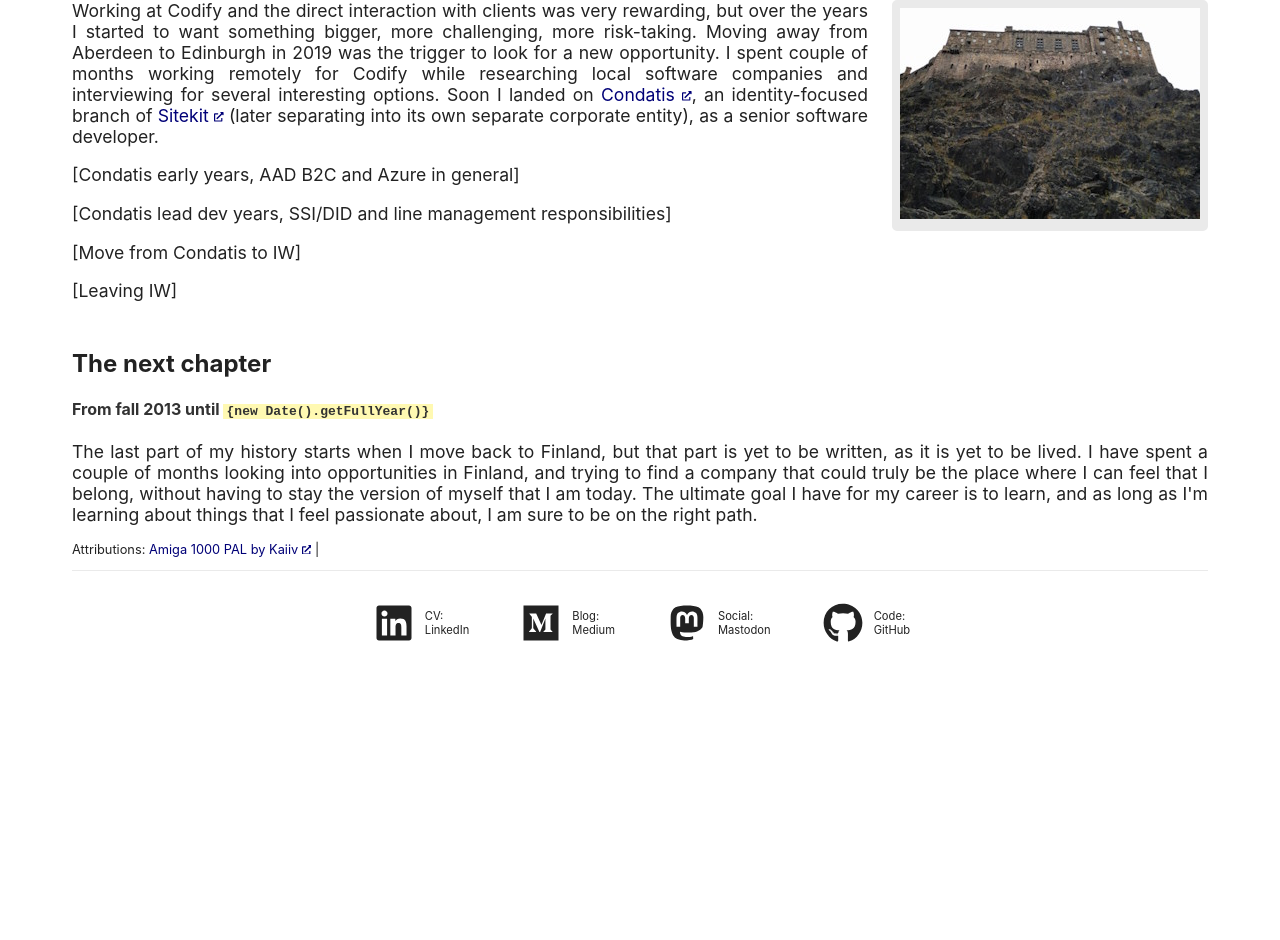
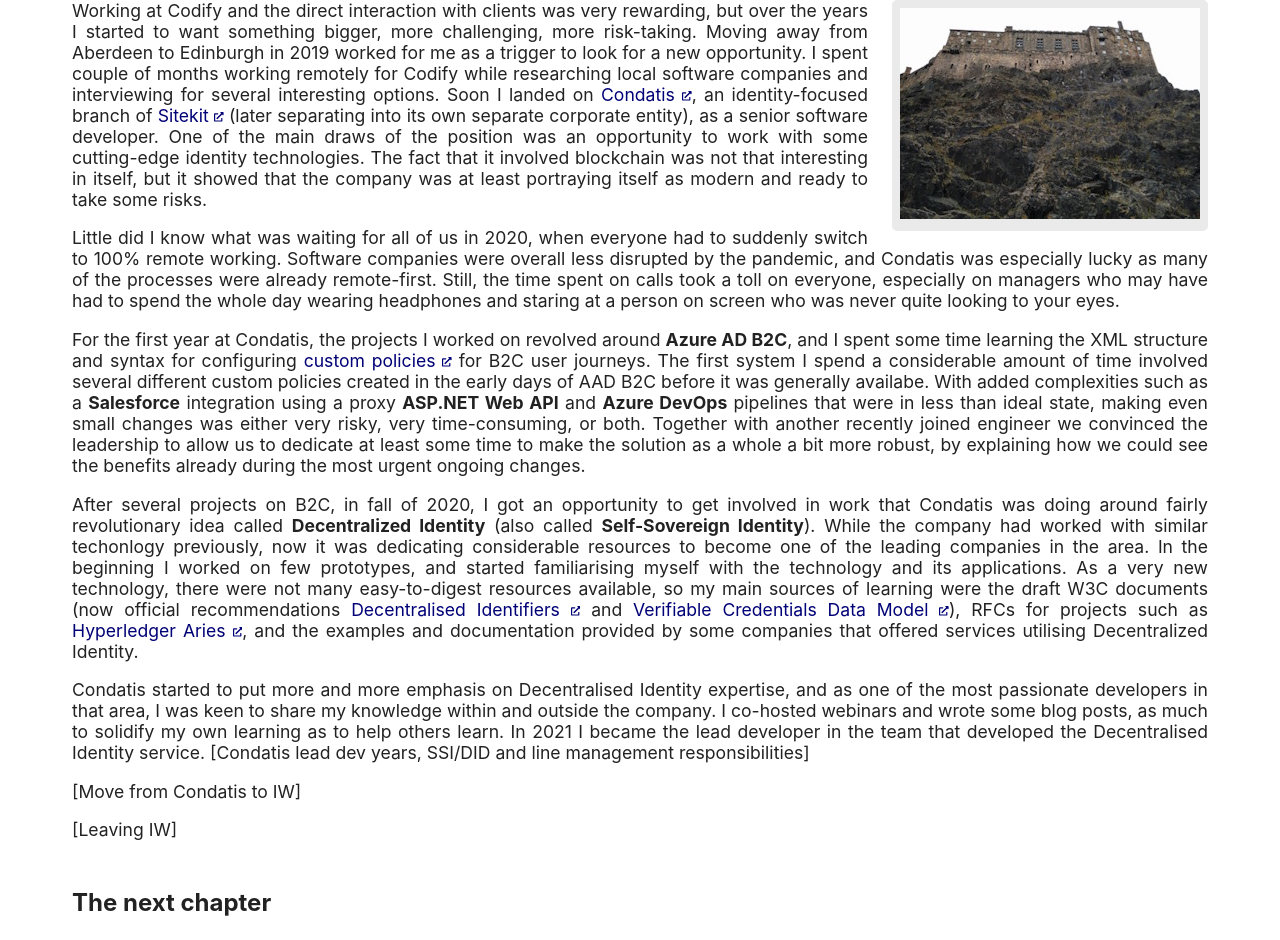
Before and after one commit to vuorinem/mikko.vuorinen.info, a Next.js app: page /history in a window 1280 px wide. Shown: the part 7425-8365 px from the top of the page. Before the commit the page ends 8100 px from the top, so only its background shows below. Built offline with nearby package versions, Linux system fonts and the light colour scheme; a web font is replaced by a local one.

Commit message:
Add Condatis content in history page

```diff
--- a/app/history/page.tsx
+++ b/app/history/page.tsx
@@ -236,12 +236,19 @@ export default function History() {
                         alt="Edinburgh castle" />
                 </div>
                 <p>
-                    Working at Codify and the direct interaction with clients was very rewarding, but over the years I started to want something bigger, more challenging, more risk-taking. Moving away from Aberdeen to Edinburgh in 2019 was the trigger to look for a new opportunity. I spent couple of months working remotely for Codify while researching local software companies and interviewing for several interesting options. Soon I landed on <ExternalLink href="https://condatis.com/">Condatis</ExternalLink>, an identity-focused branch of <ExternalLink href="https://sitekit.co.uk/">Sitekit</ExternalLink> (later separating into its own separate corporate entity), as a senior software developer.
+                    Working at Codify and the direct interaction with clients was very rewarding, but over the years I started to want something bigger, more challenging, more risk-taking. Moving away from Aberdeen to Edinburgh in 2019 worked for me as a trigger to look for a new opportunity. I spent couple of months working remotely for Codify while researching local software companies and interviewing for several interesting options. Soon I landed on <ExternalLink href="https://condatis.com/">Condatis</ExternalLink>, an identity-focused branch of <ExternalLink href="https://sitekit.co.uk/">Sitekit</ExternalLink> (later separating into its own separate corporate entity), as a senior software developer. One of the main draws of the position was an opportunity to work with some cutting-edge identity technologies. The fact that it involved blockchain was not that interesting in itself, but it showed that the company was at least portraying itself as modern and ready to take some risks.
                 </p>
                 <p>
-                    [Condatis early years, AAD B2C and Azure in general]
+                    Little did I know what was waiting for all of us in 2020, when everyone had to suddenly switch to 100% remote working. Software companies were overall less disrupted by the pandemic, and Condatis was especially lucky as many of the processes were already remote-first. Still, the time spent on calls took a toll on everyone, especially on managers who may have had to spend the whole day wearing headphones and staring at a person on screen who was never quite looking to your eyes.
                 </p>
                 <p>
+                    For the first year at Condatis, the projects I worked on revolved around <b>Azure AD B2C</b>, and I spent some time learning the XML structure and syntax for configuring <ExternalLink href="https://learn.microsoft.com/en-us/azure/active-directory-b2c/custom-policy-overview">custom policies</ExternalLink> for B2C user journeys. The first system I spend a considerable amount of time involved several different custom policies created in the early days of AAD B2C before it was generally availabe. With added complexities such as a <b>Salesforce</b> integration using a proxy <b>ASP.NET Web API</b> and <b>Azure DevOps</b> pipelines that were in less than ideal state, making even small changes was either very risky, very time-consuming, or both. Together with another recently joined engineer we convinced the leadership to allow us to dedicate at least some time to make the solution as a whole a bit more robust, by explaining how we could see the benefits already during the most urgent ongoing changes.
+                </p>
+                <p>
+                    After several projects on B2C, in fall of 2020, I got an opportunity to get involved in work that Condatis was doing around fairly revolutionary idea called <b>Decentralized Identity</b> (also called <b>Self-Sovereign Identity</b>). While the company had worked with similar techonlogy previously, now it was dedicating considerable resources to become one of the leading companies in the area. In the beginning I worked on few prototypes, and started familiarising myself with the technology and its applications. As a very new technology, there were not many easy-to-digest resources available, so my main sources of learning were the draft W3C documents (now official recommendations <ExternalLink href="https://www.w3.org/TR/did-core/">Decentralised Identifiers</ExternalLink> and <ExternalLink href="https://www.w3.org/TR/vc-data-model/">Verifiable Credentials Data Model</ExternalLink>), RFCs for projects such as <ExternalLink href="https://github.com/hyperledger/aries-rfcs">Hyperledger Aries</ExternalLink>, and the examples and documentation provided by some companies that offered services utilising Decentralized Identity.
+                </p>
+                <p>
+                    Condatis started to put more and more emphasis on Decentralised Identity expertise, and as one of the most passionate developers in that area, I was keen to share my knowledge within and outside the company. I co-hosted webinars and wrote some blog posts, as much to solidify my own learning as to help others learn. In 2021 I became the lead developer in the team that developed the Decentralised Identity service.
                     [Condatis lead dev years, SSI/DID and line management responsibilities]
                 </p>
                 <p>
```
